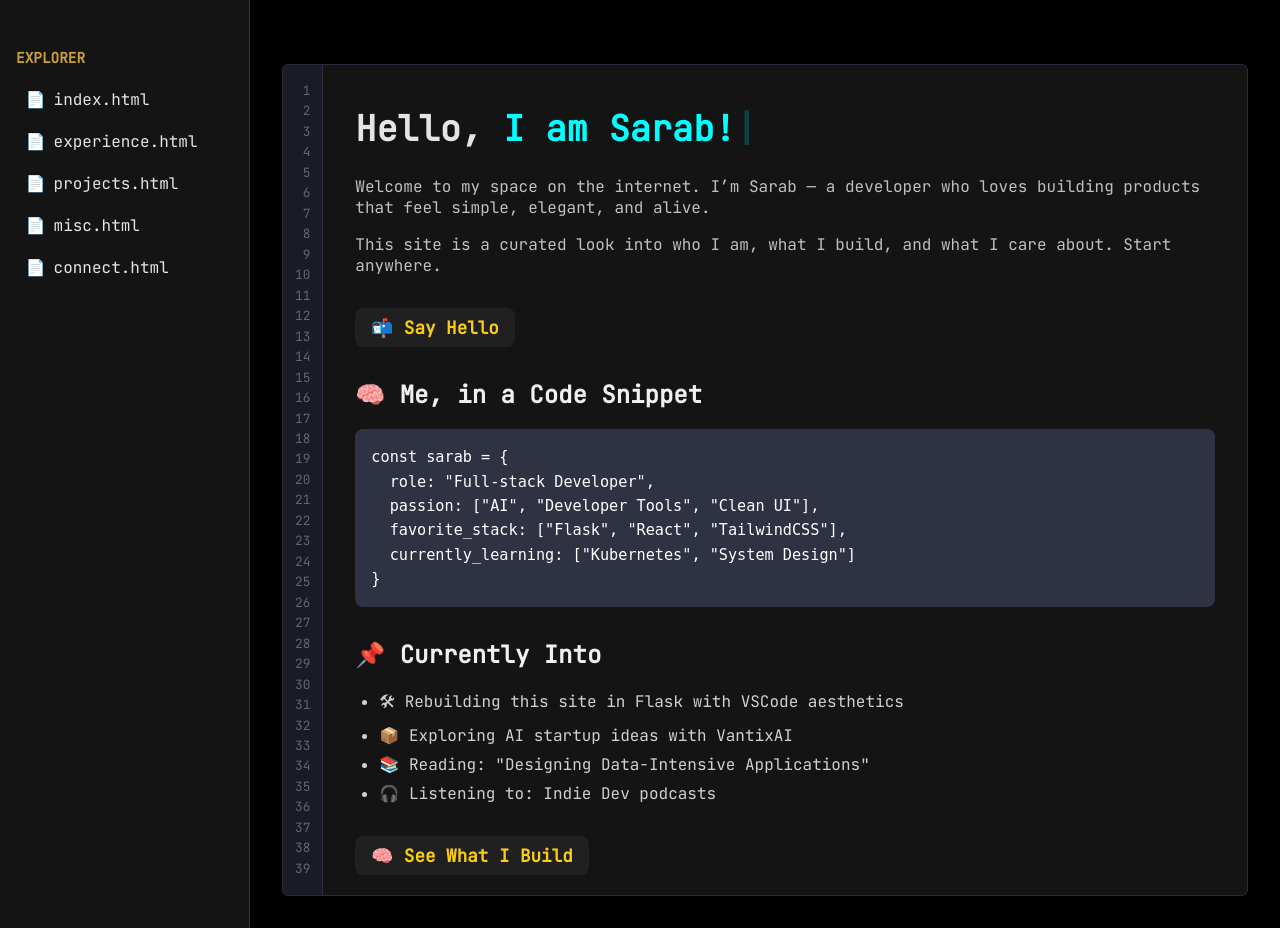
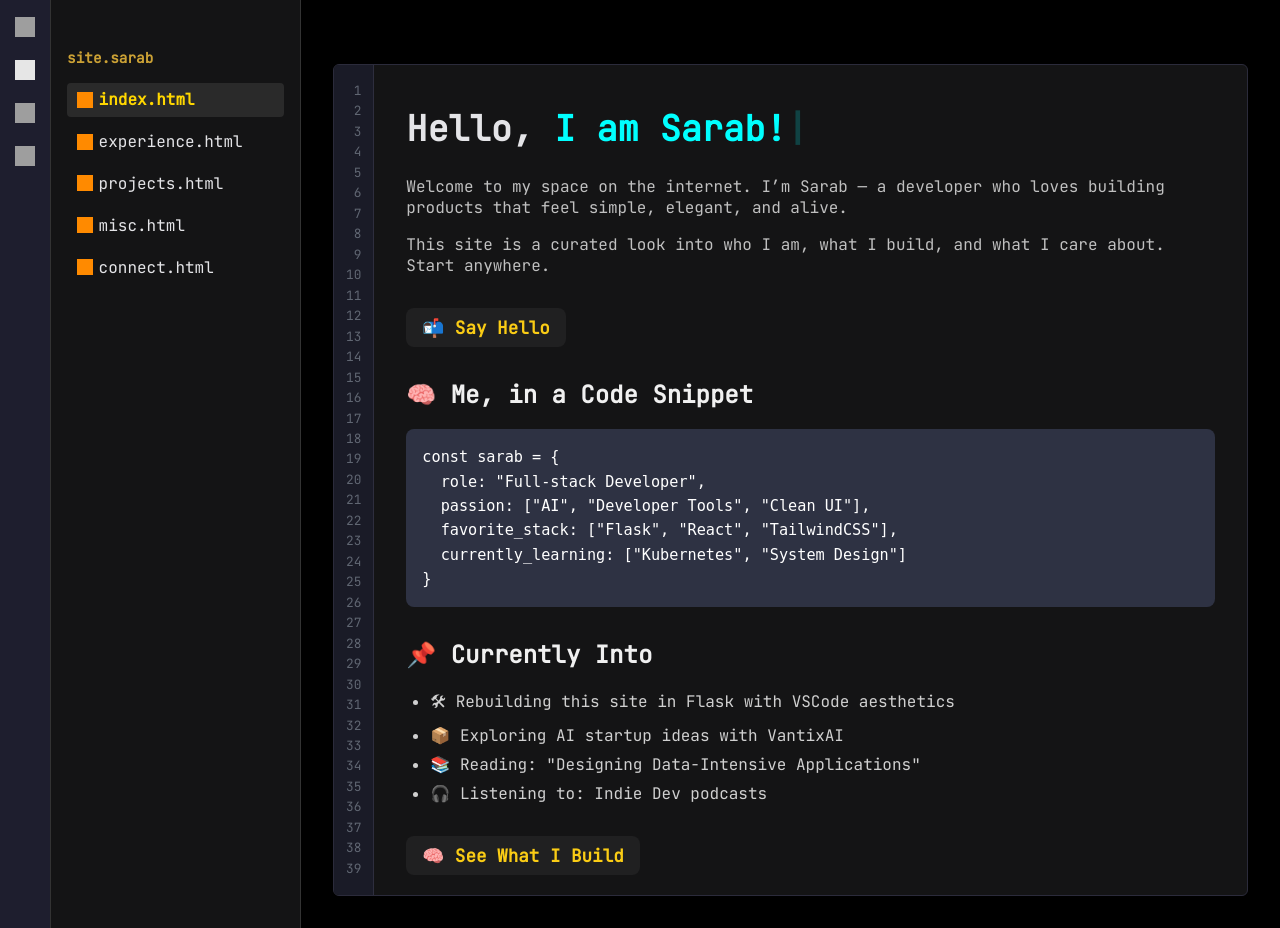
Before and after one commit to sarabaftab/site.sarab, a Flask app: page / in a window 1280 px wide. Run offline with Flask 3, Linux system fonts and the light colour scheme; grey boxes are pictures that could not be loaded.

Commit message:
fixed routing

```diff
--- a/static/css/style.css
+++ b/static/css/style.css
@@ -53,9 +53,9 @@ body {
   margin-right: 8px;
 }
 
-.sidebar ul li a.active {
-  background-color: #333;
-  color: #00ffff;
+.sidebar a.active {
+  background-color: #2a2a2a;
+  color: #ffd700; /* Yellow text */
   font-weight: bold;
 }
 
@@ -64,6 +64,30 @@ body {
   padding: 2rem;
   box-sizing: border-box;
   overflow-y: auto;
+}
+
+/* activitybar */
+.activity-bar {
+  width: 50px;
+  background-color: #1e1e2e;
+  display: flex;
+  flex-direction: column;
+  align-items: center;
+  padding-top: 1rem;
+  border-right: 1px solid #333;
+  gap: 1rem;
+}
+
+.activity-icon {
+  font-size: 1.3rem;
+  cursor: pointer;
+  color: #cccccc;
+  transition: all 0.2s ease;
+}
+
+.activity-icon:hover {
+  color: #00ffff;
+  transform: scale(1.1);
 }
 
 /* Line numbers + code shell layout */
--- a/templates/base.html
+++ b/templates/base.html
@@ -15,44 +15,173 @@
   </head>
   <body>
     <div class="vscode-layout">
+      <div class="activity-bar">
+        <a
+          class="activity-icon"
+          href="https://linkedin.com/in/yourusername"
+          target="_blank"
+          title="LinkedIn"
+        >
+          <img
+            src="https://cdn.jsdelivr.net/gh/devicons/devicon/icons/linkedin/linkedin-original.svg"
+            alt="LinkedIn"
+            width="20"
+            height="20"
+          />
+        </a>
+        <a
+          class="activity-icon"
+          href="https://github.com/yourusername"
+          target="_blank"
+          title="GitHub"
+        >
+          <img
+          src="https://cdn.jsdelivr.net/gh/devicons/devicon/icons/github/github-original.svg"
+          alt="GitHub" width="20" height="20" / style="filter: brightness(0)
+          invert(0.9);">
+        </a>
+        <a
+          class="activity-icon"
+          href="https://facebook.com/yourusername"
+          target="_blank"
+          title="Facebook"
+        >
+          <img
+            src="https://cdn.jsdelivr.net/gh/devicons/devicon/icons/facebook/facebook-original.svg"
+            alt="Facebook"
+            width="20"
+            height="20"
+          />
+        </a>
+        <a
+          class="activity-icon"
+          href="mailto:youremail@gmail.com"
+          title="Gmail"
+        >
+          <img
+            src="https://upload.wikimedia.org/wikipedia/commons/4/4e/Gmail_Icon.png"
+            alt="Gmail"
+            width="20"
+            height="20"
+          />
+        </a>
+      </div>
       <nav class="sidebar">
-        <h2 class="sidebar-title">EXPLORER</h2>
+        <h2 class="sidebar-title">site.sarab</h2>
         <ul>
           <li>
-            <a href="{{ url_for('home') }}"
-              ><span class="file-icon">📄</span> index.html</a
+            <a
+              href="{{ url_for('home') }}"
+              class="{% if request.path == url_for('home') %}active{% endif %}"
+              ><img
+                class="file-icon"
+                src="https://www.svgrepo.com/show/143133/html-coding.svg"
+                alt="HTML Icon"
+                width="16"
+                height="16"
+                style="
+                  filter: invert(47%) sepia(86%) saturate(1545%)
+                    hue-rotate(2deg) brightness(103%) contrast(104%);
+                  margin-right: 6px;
+                  vertical-align: middle;
+                "
+              />
+              index.html</a
             >
           </li>
           <li>
-            <a href="{{ url_for('experience') }}"
-              ><span class="file-icon">📄</span> experience.html</a
+            <a
+              href="{{ url_for('experience') }}"
+              class="{% if request.path == url_for('experience') %}active{% endif %}"
+              ><img
+                class="file-icon"
+                src="https://www.svgrepo.com/show/143133/html-coding.svg"
+                alt="HTML Icon"
+                width="16"
+                height="16"
+                style="
+                  filter: invert(47%) sepia(86%) saturate(1545%)
+                    hue-rotate(2deg) brightness(103%) contrast(104%);
+                  margin-right: 6px;
+                  vertical-align: middle;
+                "
+              />
+              experience.html</a
             >
           </li>
           <li>
-            <a href="{{ url_for('projects') }}"
-              ><span class="file-icon">📄</span> projects.html</a
+            <a
+              href="{{ url_for('projects') }}"
+              class="{% if request.path == url_for('projects') %}active{% endif %}"
+              ><img
+                class="file-icon"
+                src="https://www.svgrepo.com/show/143133/html-coding.svg"
+                alt="HTML Icon"
+                width="16"
+                height="16"
+                style="
+                  filter: invert(47%) sepia(86%) saturate(1545%)
+                    hue-rotate(2deg) brightness(103%) contrast(104%);
+                  margin-right: 6px;
+                  vertical-align: middle;
+                "
+              />
+              projects.html</a
             >
           </li>
           <li>
-            <a href="{{ url_for('misc') }}"
-              ><span class="file-icon">📄</span> misc.html</a
+            <a
+              href="{{ url_for('misc') }}"
+              class="{% if request.path == url_for('misc') %}active{% endif %}"
+              ><img
+                class="file-icon"
+                src="https://www.svgrepo.com/show/143133/html-coding.svg"
+                alt="HTML Icon"
+                width="16"
+                height="16"
+                style="
+                  filter: invert(47%) sepia(86%) saturate(1545%)
+                    hue-rotate(2deg) brightness(103%) contrast(104%);
+                  margin-right: 6px;
+                  vertical-align: middle;
+                "
+              />
+              misc.html</a
             >
           </li>
           <li>
-            <a href="{{ url_for('connect') }}"
-              ><span class="file-icon">📄</span> connect.html</a
+            <a
+              href="{{ url_for('connect') }}"
+              class="{% if request.path == url_for('connect') %}active{% endif %}"
+              ><img
+                class="file-icon"
+                src="https://www.svgrepo.com/show/143133/html-coding.svg"
+                alt="HTML Icon"
+                width="16"
+                height="16"
+                style="
+                  filter: invert(47%) sepia(86%) saturate(1545%)
+                    hue-rotate(2deg) brightness(103%) contrast(104%);
+                  margin-right: 6px;
+                  vertical-align: middle;
+                "
+              />
+              connect.html</a
             >
           </li>
         </ul>
       </nav>
-      <div class="editor">
+      <main class="editor">
         <div class="code-shell">
           <div class="line-numbers">
             {% for i in range(1, 40) %}<span>{{ i }}</span>{% endfor %}
           </div>
           <div class="code-content">{% block content %}{% endblock %}</div>
         </div>
-      </div>
+        <div class="vscode-terminal">
+          <!-- You can add terminal content here -->
+        </div>
+      </main>
     </div>
   </body>
 </html>
```
